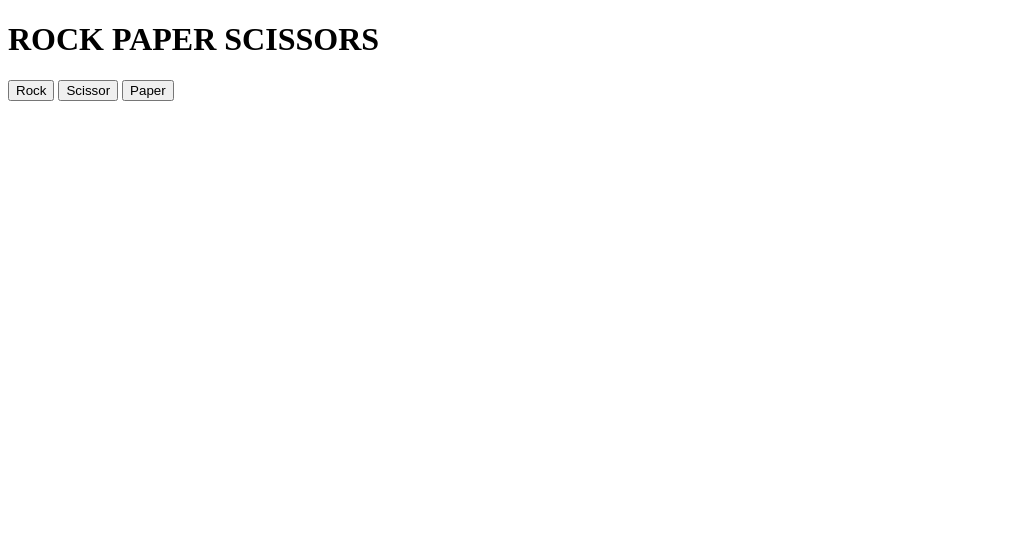
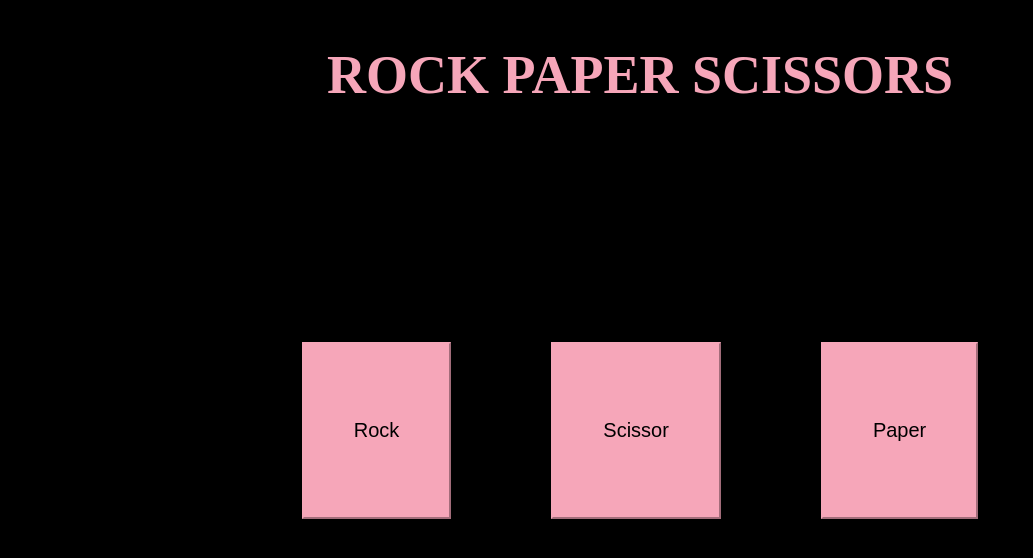
Before and after one commit to victordeng0/rpsWithUi, a plain HTML site: page index.html in a window 1280 px wide. Shown: the whole page, without its empty margins (0-1033 px from the left). Drawn offline with Linux system fonts and the light colour scheme.

Commit message:
added basic css with keyframes %

```diff
--- a/index.html
+++ b/index.html
@@ -1,18 +1,22 @@
 <!DOCTYPE html>
 <html>
 <head>
+    <link href="styles.css" rel="stylesheet">
+    <link href="https://fonts.googleapis.com/css2?family=Roboto:wght@300&display=swap" rel="stylesheet">
     <title>rockPaperScissor with UI</title>
     <meta charset= 'UTF-8'/>
 </head>
 <body>
+    <div id="title">
    <h1>ROCK PAPER SCISSORS</h1>
-
+</div>
    <div id="container"></div>
 <div id="button">
     <button class = "rock">Rock</button>
     <button class = "scissor">Scissor</button>
     <button class = "paper">Paper</button>
 </div>
+
 <script>
 function computerPlay() {
 
@@ -110,6 +114,7 @@ const rock = document.querySelector('.rock');
 const btn = document.querySelector('#button');
 
 
+
 rock.addEventListener('click', () =>  {
     let playerSelection = 'rock';
     const computerSelection = computerPlay()
@@ -139,7 +144,7 @@ scissor.addEventListener('click', () => {
     console.log(game(playerSelection, computerSelection))
 })
 
-console.log(winner());
+
 
 
 
--- /dev/null
+++ b/styles.css
@@ -0,0 +1,45 @@
+#title {
+    display: flex;
+    align-items: center;
+    justify-content: center;
+    font-size: 27px;
+    color: #f6a6b9;
+    animation-name: title;
+    animation-duration: 4s;
+}
+@keyframes title {
+    0% {color: ff7f50}
+    50% {color: white;}
+    100% {color: ff7f50}
+}
+
+
+body {
+    background-color: black;
+}
+
+#button {
+    display: flex;
+    align-items: center;
+    justify-content: center;
+    padding-top: 200px;
+}
+
+button {
+    padding-left: 50px;
+    padding-right: 50px;
+    padding-top: 75px;
+    padding-bottom: 75px;
+    margin-right: 50px;
+    margin-left: 50px;
+    font-size: 20px;
+    border-color: #f6a6b9;
+    color: black;
+    background-color: #f6a6b9;
+
+}
+
+button:hover {
+    transform: scale(1.1);
+
+}
--- /dev/null
+++ b/styles/styles.css
@@ -0,0 +1,5 @@
+h1 {
+    display: flex;
+    align-items: center;
+    justify-items: center;
+}
```
Also changed, not shown: images/blackpink.png (added).
